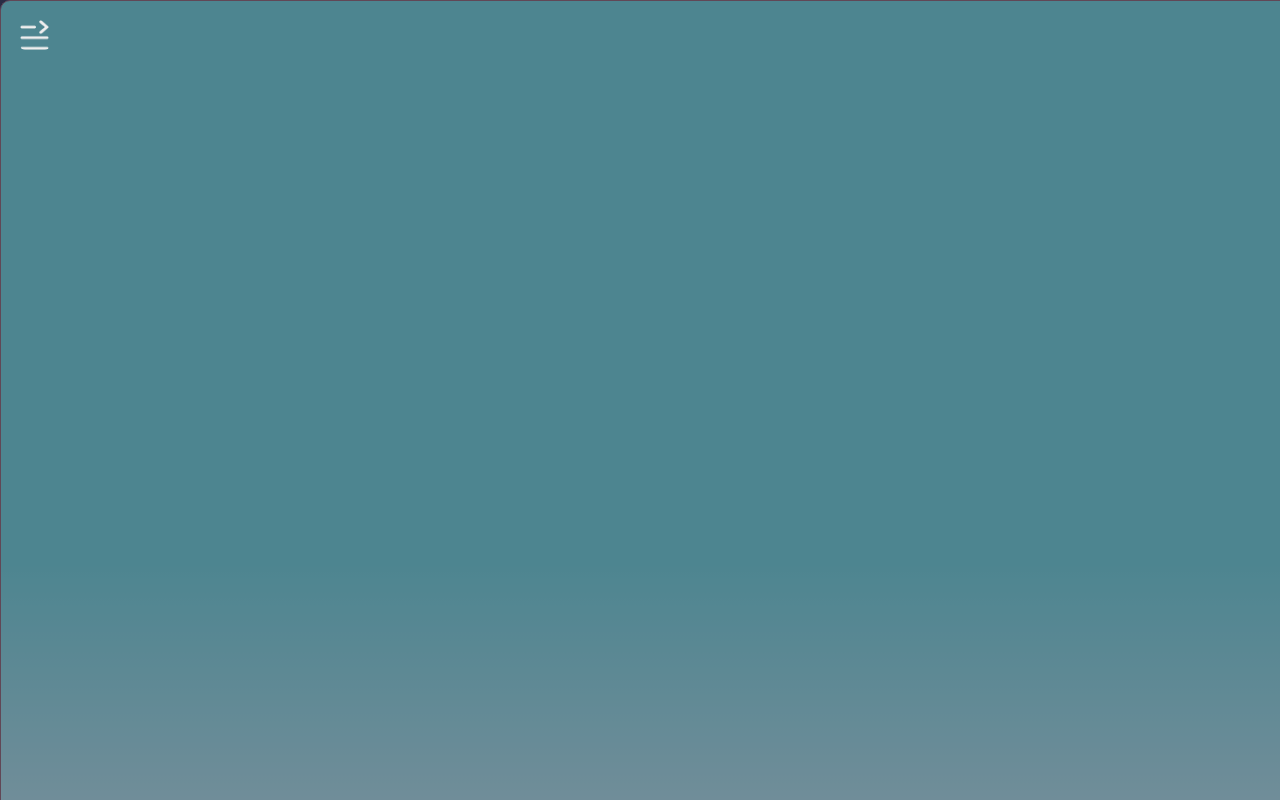
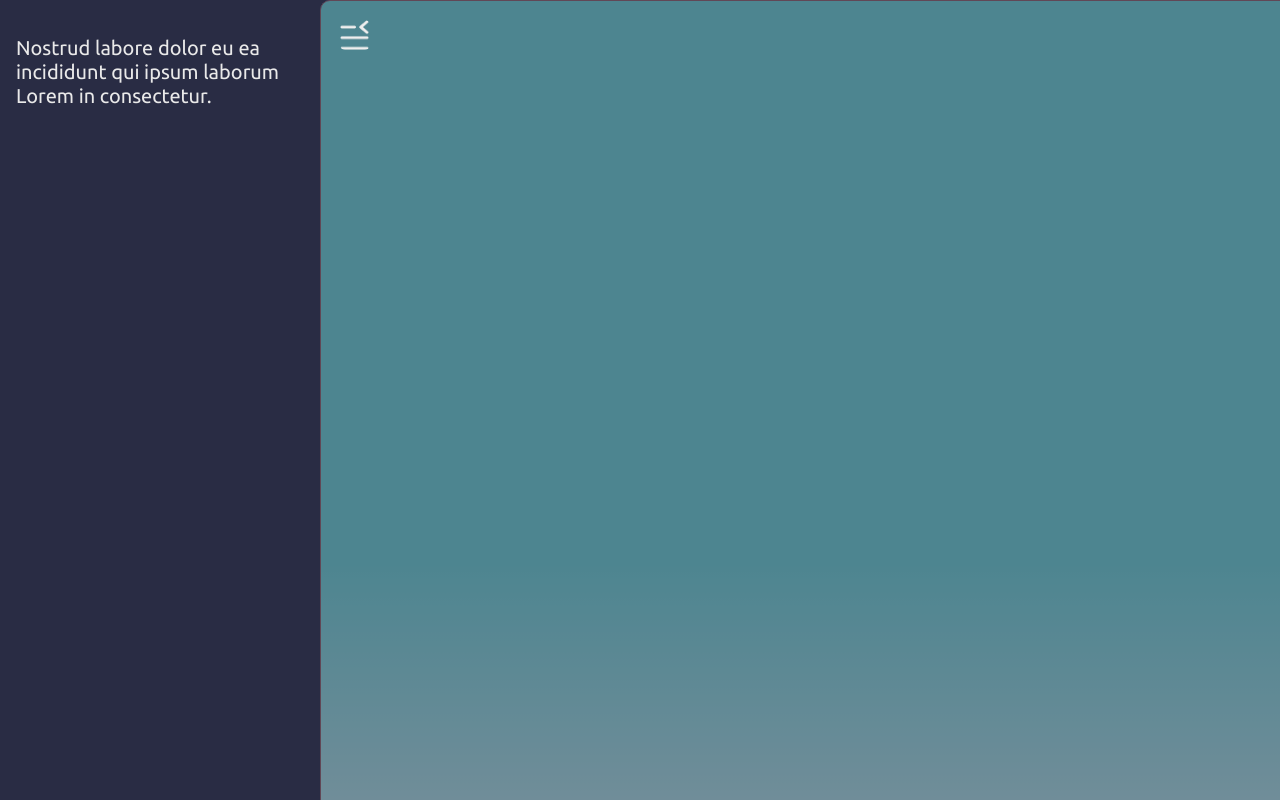
Before and after one commit to TINF21B2-Software-Engineering-TuDU/TuDu-Frontend, a SvelteKit app: page / in a window 1280 px wide. Built offline with nearby package versions, Linux system fonts and the light colour scheme; no server answers.

Commit message:
Temporary translational animation

```diff
--- a/src/routes/+layout.svelte
+++ b/src/routes/+layout.svelte
@@ -1,7 +1,9 @@
-<script>
+<script lang="ts">
 	import Icon from '$lib/components/Icon.svelte';
 	import './style.css';
 	import { sidebar_open } from '$lib/stores/sidebar';
+	import { fade } from 'svelte/transition';
+	import { cubicOut } from 'svelte/easing';
 
 	let sidebar_expand = false;
 	sidebar_open.subscribe((value) => {
@@ -10,7 +12,15 @@
 </script>
 
 <div id="supercontainer">
-	<aside hidden={sidebar_expand}>Nostrud labore dolor eu ea incididunt qui ipsum laborum Lorem in consectetur.</aside>
+	<aside style:width={sidebar_expand ? '20rem' : '0rem'}>
+		{#if sidebar_expand}
+			<div id="sidebar_content"
+				 in:fade={{ duration: 1000, easing: cubicOut }}
+				out:fade={{ duration: 1000, easing: cubicOut }}>
+				<p>Nostrud labore dolor eu ea incididunt qui ipsum laborum Lorem in consectetur.</p>
+			</div>
+		{/if}
+	</aside>
 
 	<div class="page">
 		<div class="background" id="bg-layer-1" />
@@ -18,7 +28,7 @@
 
 		<div class="pagecontent">
 			<Icon
-				name={sidebar_expand ? 'SIDEBAR-EXPAND' : 'SIDEBAR-COLLAPSE'}
+				name={sidebar_expand ? 'SIDEBAR-COLLAPSE' : 'SIDEBAR-EXPAND'}
 				width="30px"
 				onclick={() => {
 					sidebar_open.update((value) => !value);
@@ -45,6 +55,19 @@
 
 	aside {
 		width: 20rem;
+
+		transition: width 1s ease-in-out;
+	}
+
+	#sidebar_content {
+		display: flex;
+		flex-direction: column;
+		flex: 1;
+		padding: 1rem;
+		margin: none;
+		gap: 2rem;
+		position: relative;
+		width: 18rem;
 	}
 
 	.page {
```
